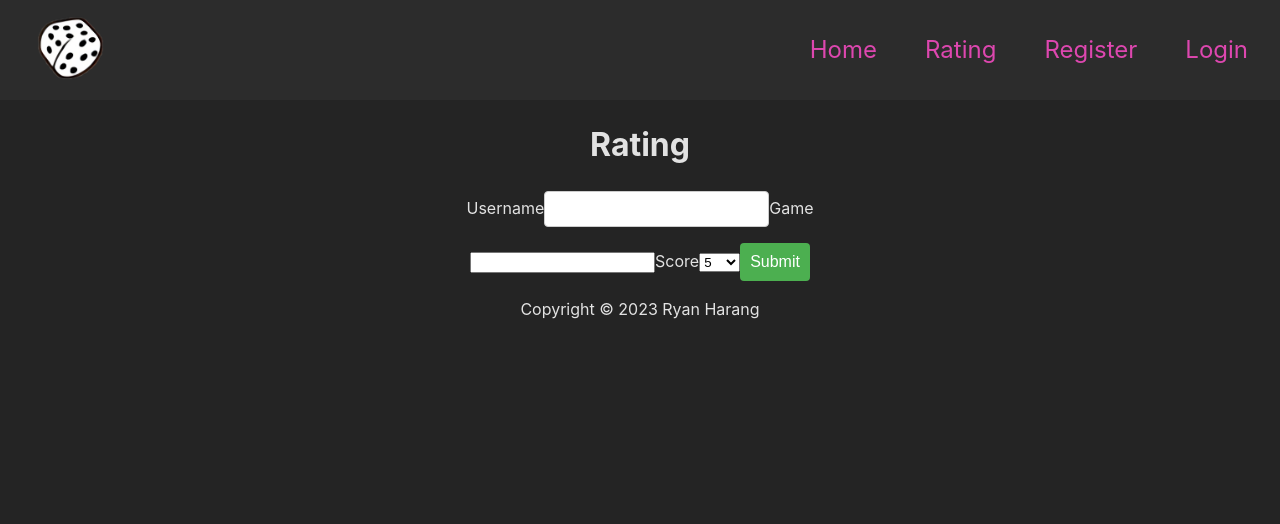
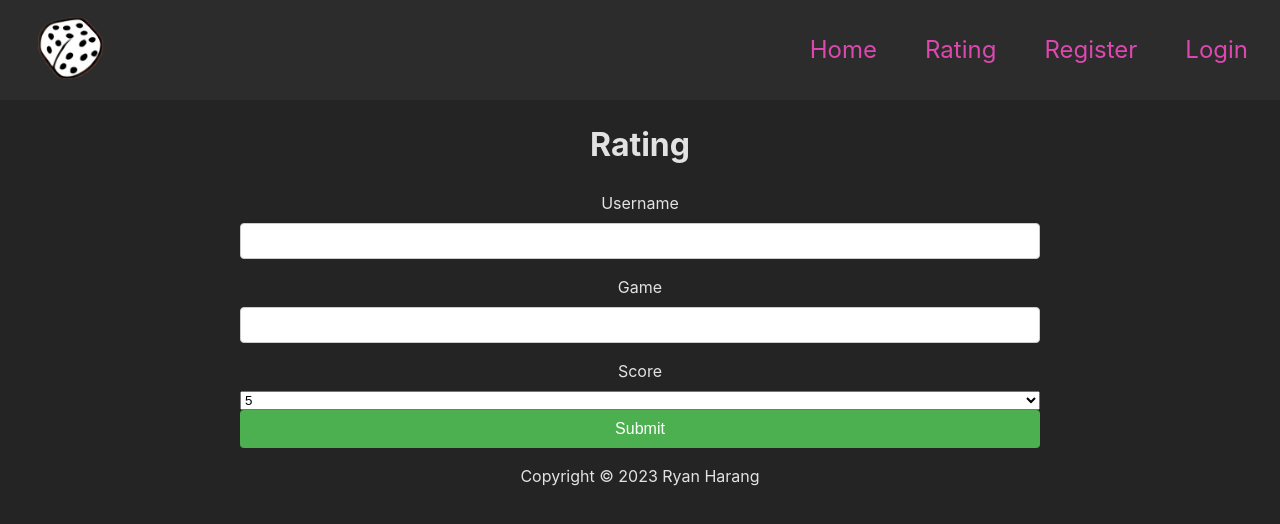
Before and after one commit to RyanHarang/game-rating, a React (Vite) app in the folder frontend/: page /rating in a window 1280 px wide. Shown: the top 524 px of the page. Built offline with nearby package versions, Linux system fonts and the light colour scheme.

Commit message:
css structure

```diff
--- a/frontend/src/App.jsx
+++ b/frontend/src/App.jsx
@@ -1,6 +1,6 @@
 import React from "react";
-import { BrowserRouter, Route, Routes, useNavigate } from "react-router-dom";
-import "./App.css";
+import { BrowserRouter, Route, Routes } from "react-router-dom";
+import "./css/App.css";
 import Home from "./pages/Home";
 import Register from "./pages/Register";
 import Login from "./pages/Login";
--- a/frontend/src/components/AuthContext.jsx
+++ b/frontend/src/components/AuthContext.jsx
@@ -9,7 +9,6 @@ export const AuthProvider = React.memo(({ children }) => {
   const [isGuest, setIsGuest] = useState(false);
 
   const login = (userData) => {
-    // userData is an object, currently with only the username field
     setUser(userData);
     setIsAuthenticated(true);
     setIsGuest(false);
@@ -17,7 +16,7 @@ export const AuthProvider = React.memo(({ children }) => {
   };
 
   const loginAsGuest = () => {
-    setUser(null);
+    setUser("Guest");
     setIsAuthenticated(true);
     setIsGuest(true);
     console.log("Logged in as Guest");
@@ -27,7 +26,7 @@ export const AuthProvider = React.memo(({ children }) => {
     setUser(null);
     setIsAuthenticated(false);
     setIsGuest(false);
-    console.log("logged out");
+    console.log("Logged out");
   };
 
   const contextValue = {
--- a/frontend/src/App.css
+++ b/frontend/src/css/App.css
@@ -55,54 +55,6 @@ body {
   width: 250px;
 }
 
-/* Forms */
-.form-container {
-  max-width: 400px;
-  /* Adjust the max-width based on your design */
-  margin: 0 auto;
-}
-
-.form-title {
-  text-align: center;
-}
-
-.login-form,
-.register-form {
-  display: flex;
-  flex-direction: column;
-}
-
-label {
-  margin-bottom: 8px;
-}
-
-.field {
-  padding: 8px;
-  margin-bottom: 16px;
-  border: 1px solid #ccc;
-  border-radius: 4px;
-  font-size: 16px;
-}
-
-.process {
-  background-color: #4caf50;
-  color: white;
-  padding: 10px;
-  border: none;
-  border-radius: 4px;
-  cursor: pointer;
-  font-size: 16px;
-}
-
-.process:hover {
-  color: #eee;
-  background-color: #45a049;
-}
-
-.guest-login {
-  margin-top: 10px;
-}
-
 .field:focus {
   outline: 1px solid #ccc;
 }
--- /dev/null
+++ b/frontend/src/css/forms.css
@@ -0,0 +1,46 @@
+.form-container {
+    max-width: 100vh;
+    margin: 0 auto;
+}
+
+.form-title {
+    text-align: center;
+}
+
+.login-form,
+.register-form,
+.rating-form {
+    display: flex;
+    flex-direction: column;
+}
+
+label {
+    margin-bottom: 8px;
+}
+
+.field {
+    padding: 8px;
+    margin-bottom: 16px;
+    border: 1px solid #ccc;
+    border-radius: 4px;
+    font-size: 16px;
+}
+
+.process {
+    background-color: #4caf50;
+    color: white;
+    padding: 10px;
+    border: none;
+    border-radius: 4px;
+    cursor: pointer;
+    font-size: 16px;
+}
+
+.process:hover {
+    color: #eee;
+    background-color: #45a049;
+}
+
+.guest-login {
+    margin-top: 10px;
+}
--- a/frontend/src/main.jsx
+++ b/frontend/src/main.jsx
@@ -2,7 +2,7 @@ import React from "react";
 import ReactDOM from "react-dom/client";
 import { AuthProvider } from "./components/AuthContext.jsx";
 import App from "./App.jsx";
-import "./index.css";
+import "./css/index.css";
 
 ReactDOM.createRoot(document.getElementById("root")).render(
   <React.StrictMode>
--- a/frontend/src/pages/Login.jsx
+++ b/frontend/src/pages/Login.jsx
@@ -1,6 +1,7 @@
-import React, { useEffect, useState } from "react";
+import React, { useState } from "react";
 import { useNavigate } from "react-router-dom";
 import { useAuth } from "../components/AuthContext";
+import "../css/forms.css";
 import axios from "axios";
 
 export default function Login() {
--- a/frontend/src/pages/Rating.jsx
+++ b/frontend/src/pages/Rating.jsx
@@ -1,5 +1,6 @@
 import React, { useEffect, useState } from "react";
 import { useAuth } from "../components/AuthContext";
+import "../css/forms.css";
 import axios from "axios";
 
 export default function Rating() {
@@ -52,7 +53,6 @@ export default function Rating() {
 
   const handleSubmit = (e) => {
     e.preventDefault();
-    // Add your form submission logic here
     if (!username || !game || !score) {
       setMessage(<p className="required">Please fill all fields.</p>);
     } else {
@@ -82,9 +82,14 @@ export default function Rating() {
             name="game"
             value={game}
             onChange={(e) => setGame(e.target.value)}
+            className="field"
           />
           <label>Score</label>
-          <select value={score} onChange={handleScoreChange}>
+          <select
+            value={score}
+            className="select-score"
+            onChange={handleScoreChange}
+          >
             <option value={0}>0</option>
             <option value={0.5}>0.5</option>
             <option value={1}>1</option>
--- a/frontend/src/pages/Register.jsx
+++ b/frontend/src/pages/Register.jsx
@@ -1,4 +1,5 @@
 import React, { useEffect, useState } from "react";
+import "../css/forms.css";
 import axios from "axios";
 
 export default function Register() {
```
Also changed, not shown: frontend/src/css/index.css (renamed from frontend/src/index.css).
